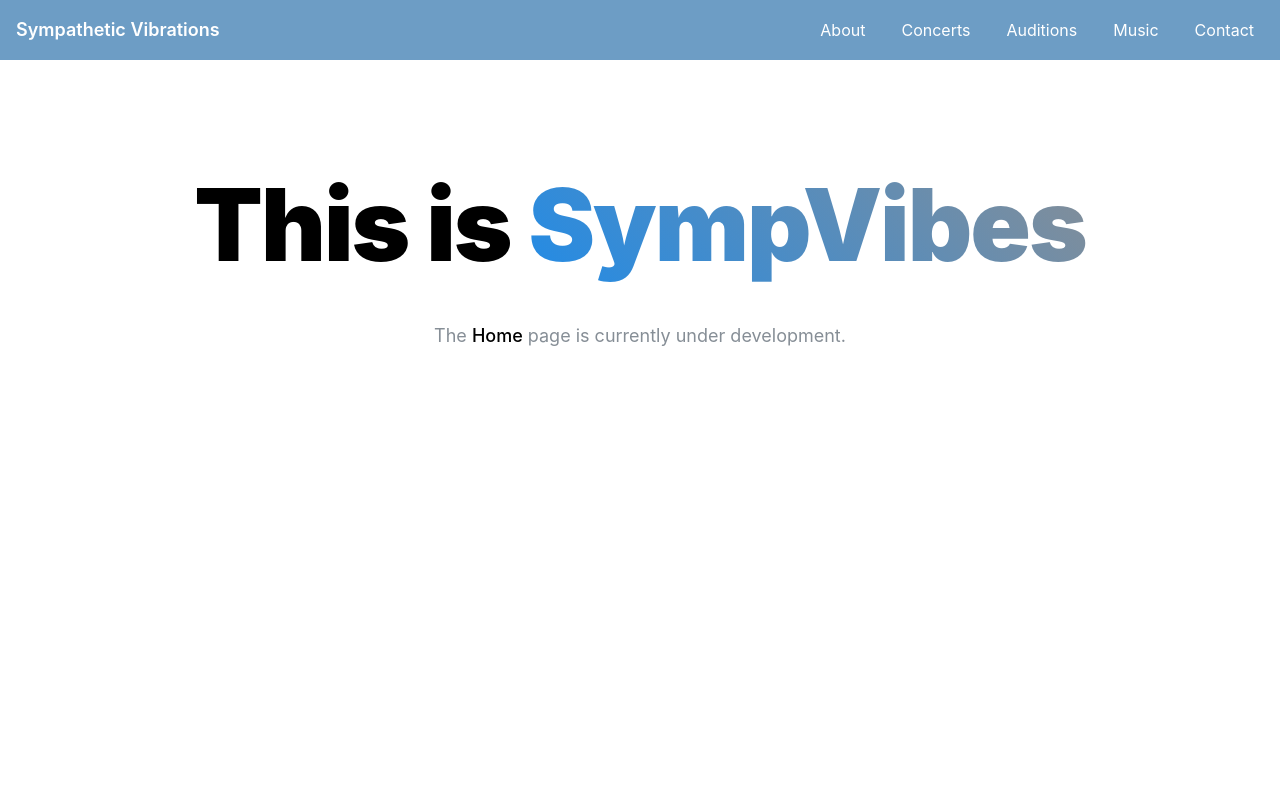
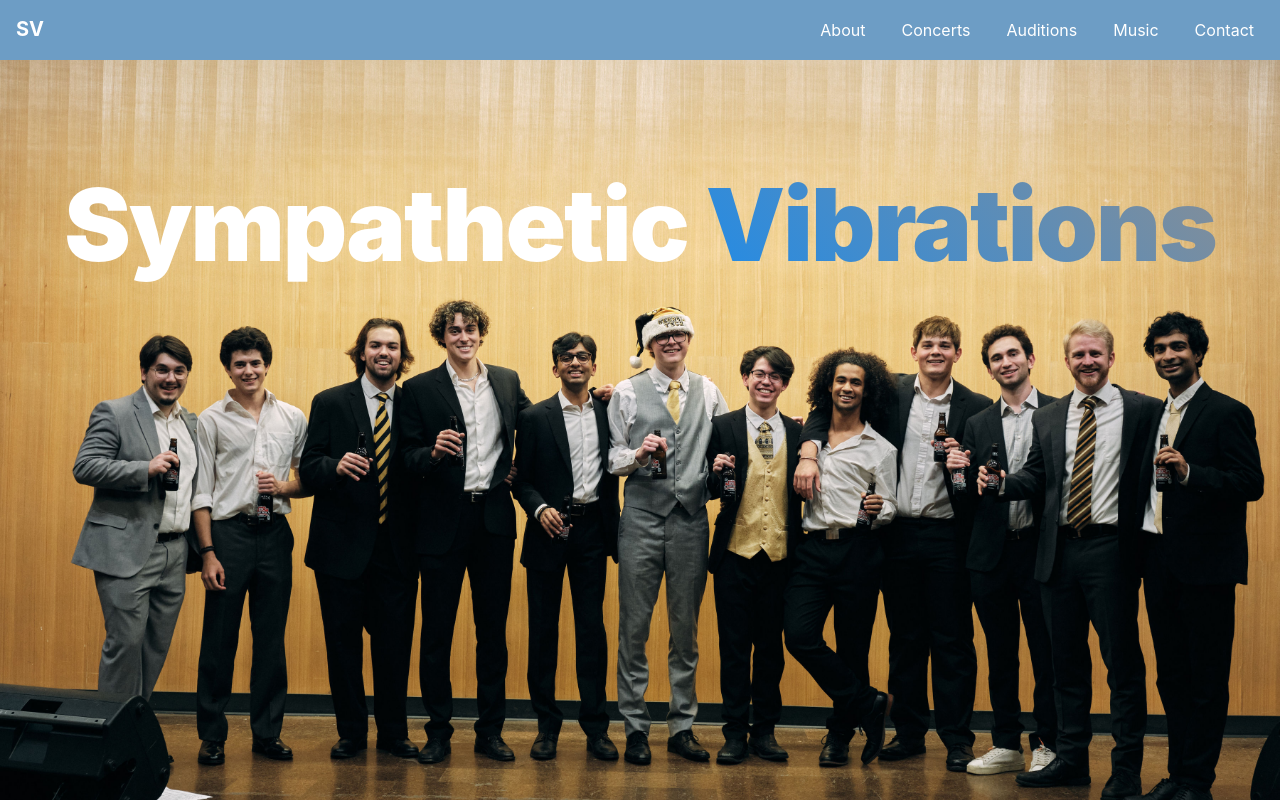
Before and after one commit to gtsympvibes/sympvibes-website, a Next.js app: page / in a window 1280 px wide. Shown: the top 802 px of the page. Built offline with nearby package versions, Linux system fonts and the light colour scheme.

Commit message:
initial work on home page

```diff
--- /dev/null
+++ b/app/(home)/HomePageHero/HomePageHero.module.css
@@ -0,0 +1,20 @@
+.hero {
+    background-image: url("/home-page-hero.jpg");
+    position: relative;
+    background-size: cover;
+    background-position: center;
+    height: calc(100vh - 60px);
+    width: 100%;
+    max-width: 100vw;
+}
+
+.title {
+    color: light-dark(var(--mantine-color-black), var(--mantine-color-white));
+    font-size: rem(100px);
+    font-weight: 900;
+    letter-spacing: rem(-2px);
+
+    @media (max-width: $mantine-breakpoint-md) {
+        font-size: rem(50px);
+    }
+}
--- /dev/null
+++ b/app/(home)/HomePageHero/HomePageHero.tsx
@@ -0,0 +1,19 @@
+import { Container, Title, Text, Center, Stack } from "@mantine/core";
+import classes from "./HomePageHero.module.css";
+
+export default function HomePageHero() {
+    return (
+        <Container className={classes.hero} p={0} m={0}>
+            <Center>
+                <Stack>
+                    <Title className={classes.title} ta="center" mt={100} c="white">
+                        Sympathetic{" "}
+                        <Text inherit variant="gradient" component="span" gradient={{ from: "blue", to: "gray" }}>
+                            Vibrations
+                        </Text>
+                    </Title>
+                </Stack>
+            </Center>
+        </Container>
+    );
+}
--- a/app/(home)/page.tsx
+++ b/app/(home)/page.tsx
@@ -1,9 +1,9 @@
-import { Welcome } from "@/components/Welcome/Welcome";
+import HomePageHero from "./HomePageHero/HomePageHero";
 
 export default function HomePage() {
     return (
         <>
-            <Welcome pageTitle="Home" />
+            <HomePageHero />
         </>
     );
 }
--- a/components/AppWrapper/AppWrapper.tsx
+++ b/components/AppWrapper/AppWrapper.tsx
@@ -67,8 +67,8 @@ export function AppWrapper({ children }: React.PropsWithChildren) {
                     <Burger opened={opened} onClick={toggle} hiddenFrom="sm" size="sm" />
                     <Group justify="space-between" style={{ flex: 1 }}>
                         <Anchor underline="never" href="/">
-                            <Text fw={600} size="lg" c="white" className={classes.titleText}>
-                                Sympathetic Vibrations
+                            <Text fw={700} size="xl" c="white" className={classes.titleText}>
+                                SV
                             </Text>
                         </Anchor>
                         <Group visibleFrom="sm">
```
Also changed, not shown: public/home-page-hero.jpg (added).
